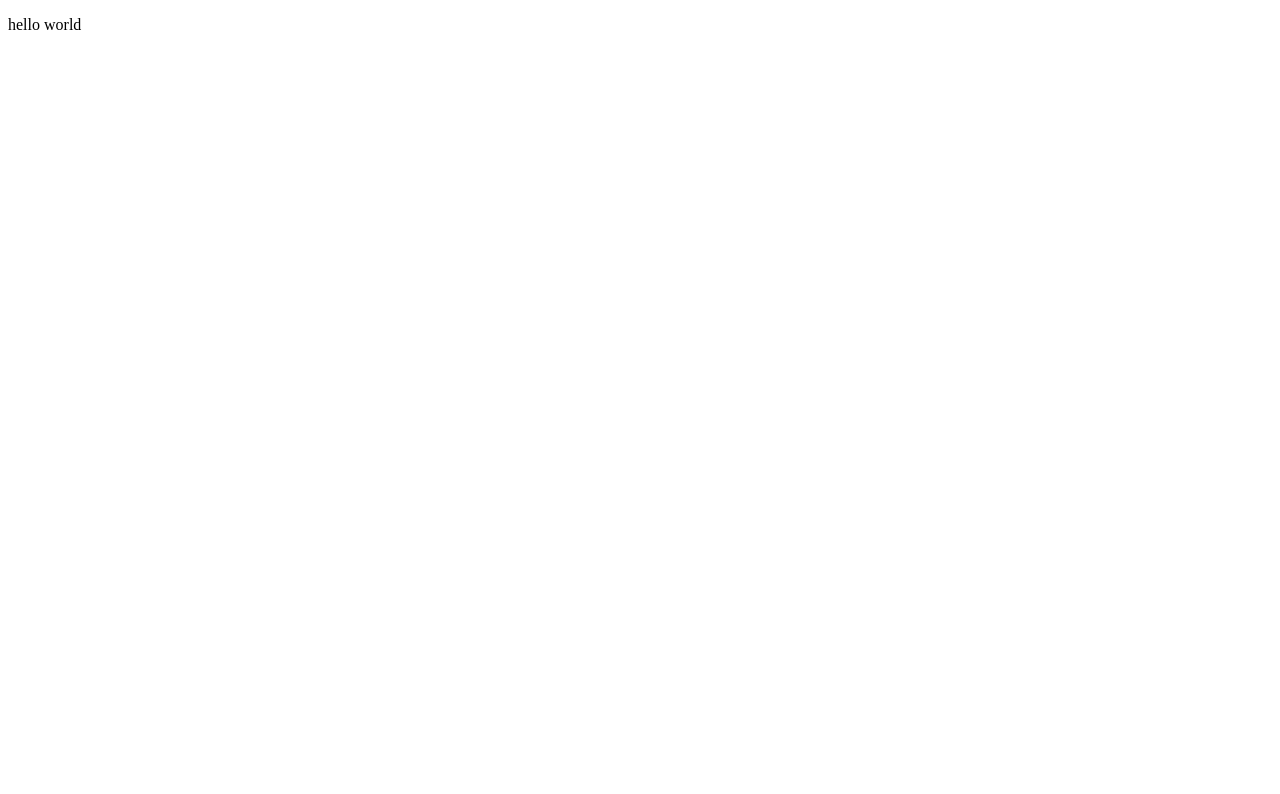
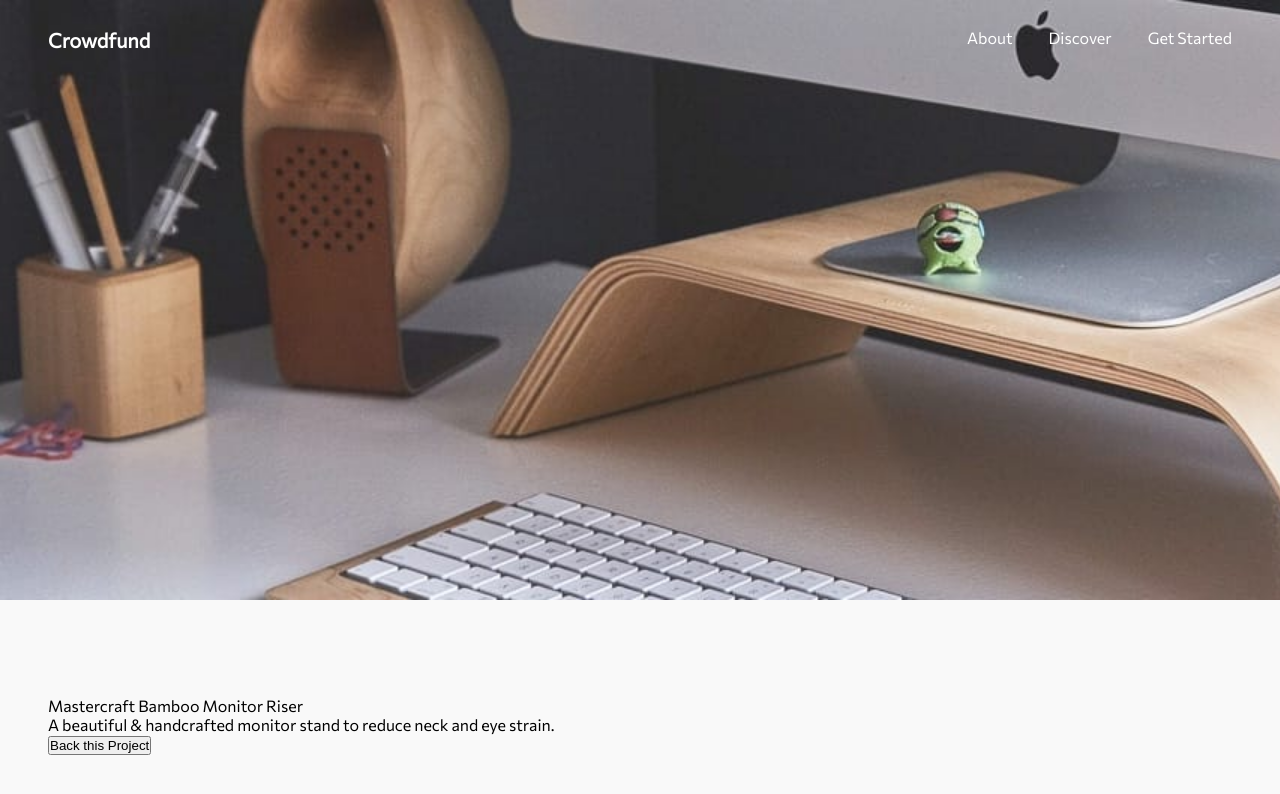
Before and after one commit to nonsoo/crowdfunding--app, a React (Create React App) app: page / in a window 1280 px wide. Shown: the top 794 px of the page. Built offline with nearby package versions, Linux system fonts and the light colour scheme.

Commit message:
Setting up comp tree

```diff
--- a/public/index.html
+++ b/public/index.html
@@ -15,29 +15,15 @@
       user's mobile device or desktop. See https://developers.google.com/web/fundamentals/web-app-manifest/
     -->
     <link rel="manifest" href="%PUBLIC_URL%/manifest.json" />
-    <!--
-      Notice the use of %PUBLIC_URL% in the tags above.
-      It will be replaced with the URL of the `public` folder during the build.
-      Only files inside the `public` folder can be referenced from the HTML.
 
-      Unlike "/favicon.ico" or "favicon.ico", "%PUBLIC_URL%/favicon.ico" will
-      work correctly both with client-side routing and a non-root public URL.
-      Learn how to configure a non-root public URL by running `npm run build`.
-    -->
-    <title>React App</title>
+    <link
+      rel="stylesheet"
+      href="https://fonts.googleapis.com/css?family=Commissioner"
+    />
+    <title>Crowdfunding App</title>
   </head>
   <body>
     <noscript>You need to enable JavaScript to run this app.</noscript>
     <div id="root"></div>
-    <!--
-      This HTML file is a template.
-      If you open it directly in the browser, you will see an empty page.
-
-      You can add webfonts, meta tags, or analytics to this file.
-      The build step will place the bundled scripts into the <body> tag.
-
-      To begin the development, run `npm start` or `yarn start`.
-      To create a production bundle, use `npm run build` or `yarn build`.
-    -->
   </body>
 </html>
--- a/src/App.js
+++ b/src/App.js
@@ -1,7 +1,17 @@
+import "./css/layout.css";
+import "./css/comp.css";
+
+import Header from "./Components/Header";
+import ItemHeaderComp from "./Components/ItemHeaderComp";
+
 function App() {
   return (
-    <div className="App">
-      <p>hello world</p>
+    <div className="Funding--site">
+      <Header />
+
+      <section className="mainContent">
+        <ItemHeaderComp />
+      </section>
     </div>
   );
 }
--- /dev/null
+++ b/src/Components/Header.jsx
@@ -0,0 +1,16 @@
+import React from "react";
+
+const Header = () => {
+  return (
+    <div className="NavHeaderCon">
+      <p className="NavTitle">Crowdfund</p>
+      <div className="NavItems">
+        <p className="NavItems__Item">About</p>
+        <p className="NavItems__Item">Discover</p>
+        <p className="NavItems__Item">Get Started</p>
+      </div>
+    </div>
+  );
+};
+
+export default Header;
--- /dev/null
+++ b/src/Components/InteractiveComp/Btn.jsx
@@ -0,0 +1,11 @@
+import React from "react";
+
+const Btn = ({ btnName }) => {
+  return (
+    <>
+      <button className="btn"> {btnName}</button>
+    </>
+  );
+};
+
+export default Btn;
--- /dev/null
+++ b/src/Components/ItemHeaderComp.jsx
@@ -0,0 +1,18 @@
+import React from "react";
+import Btn from "./InteractiveComp/Btn";
+
+const ItemHeaderComp = () => {
+  return (
+    <section className="itemHeaderComp">
+      <p className="itemHeader__Title">Mastercraft Bamboo Monitor Riser</p>
+      <p className="itemHeader__descri">
+        A beautiful & handcrafted monitor stand to reduce neck and eye strain.
+      </p>
+      <div className="itemHeaderBtnContainer">
+        <Btn btnName="Back this Project" />
+      </div>
+    </section>
+  );
+};
+
+export default ItemHeaderComp;
--- /dev/null
+++ b/src/css/comp.css
@@ -0,0 +1,31 @@
+.NavHeaderCon {
+  display: flex;
+  justify-content: space-between;
+
+  width: 100vw;
+  height: 600px;
+  padding: 0 3rem;
+
+  background-image: url(../imgs/image-hero-desktop.jpg);
+  background-repeat: no-repeat;
+  background-size: cover;
+}
+
+.NavItems {
+  display: flex;
+  gap: 2.25rem;
+}
+
+.NavTitle,
+.NavItems__Item {
+  color: var(--fcol-prmy);
+  margin-top: 1.75rem;
+}
+.NavTitle {
+  font-size: var(--fs-sec);
+  font-weight: var(--fw-tri);
+}
+
+.NavItems__Item {
+  cursor: pointer;
+}
--- /dev/null
+++ b/src/css/layout.css
@@ -0,0 +1,54 @@
+*,
+*::before,
+*::after {
+  margin: 0;
+  padding: 0;
+  box-sizing: border-box;
+}
+
+:root {
+  /* Fonts */
+  --ff-prmy: "Commissioner", sans-serif;
+
+  /* Font Size */
+  --fs-prmy: 1rem;
+  --fs-sec: 1.25rem;
+  --fs-tri: 2rem;
+
+  /* font weights */
+  --fw-prmy: 400;
+  --fw-sec: 500;
+  --fw-tri: 700;
+
+  /* Colours */
+  --col-Prmy-mod: hsl(176, 50%, 47%);
+  --col-Prmy-dark: hsl(176, 72%, 28%);
+  --col-Neu-black: hsl(0, 0%, 0%);
+  --col-Neu-dark: hsl(0, 0%, 48%);
+
+  --background-col: #f9f9f9;
+
+  /* Font Colours */
+  --fcol-prmy: #ffffff;
+  --fcol-sec: #000000;
+}
+
+.Funding--site {
+  max-width: 1400px;
+  min-width: 350px;
+  width: 100%;
+
+  font-size: var(--fs-prmy);
+  font-family: var(--ff-prmy);
+  font-weight: var(--fw-prmy);
+
+  color: var(--fcol-sec);
+  background-color: var(--background-col);
+}
+
+.mainContent {
+  margin: 0 auto;
+  margin-top: 3rem;
+  padding: 3rem;
+  width: 100%;
+}
```
